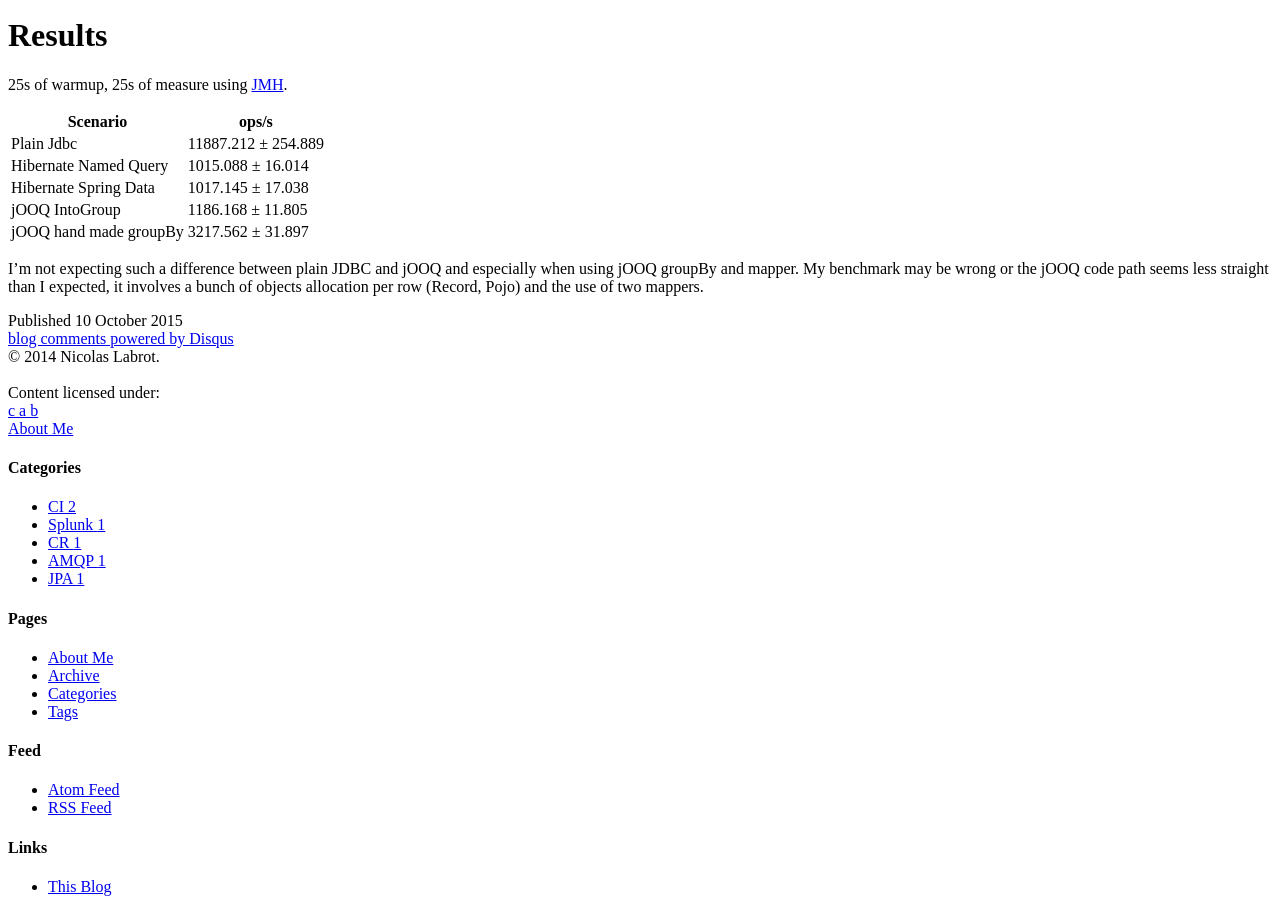
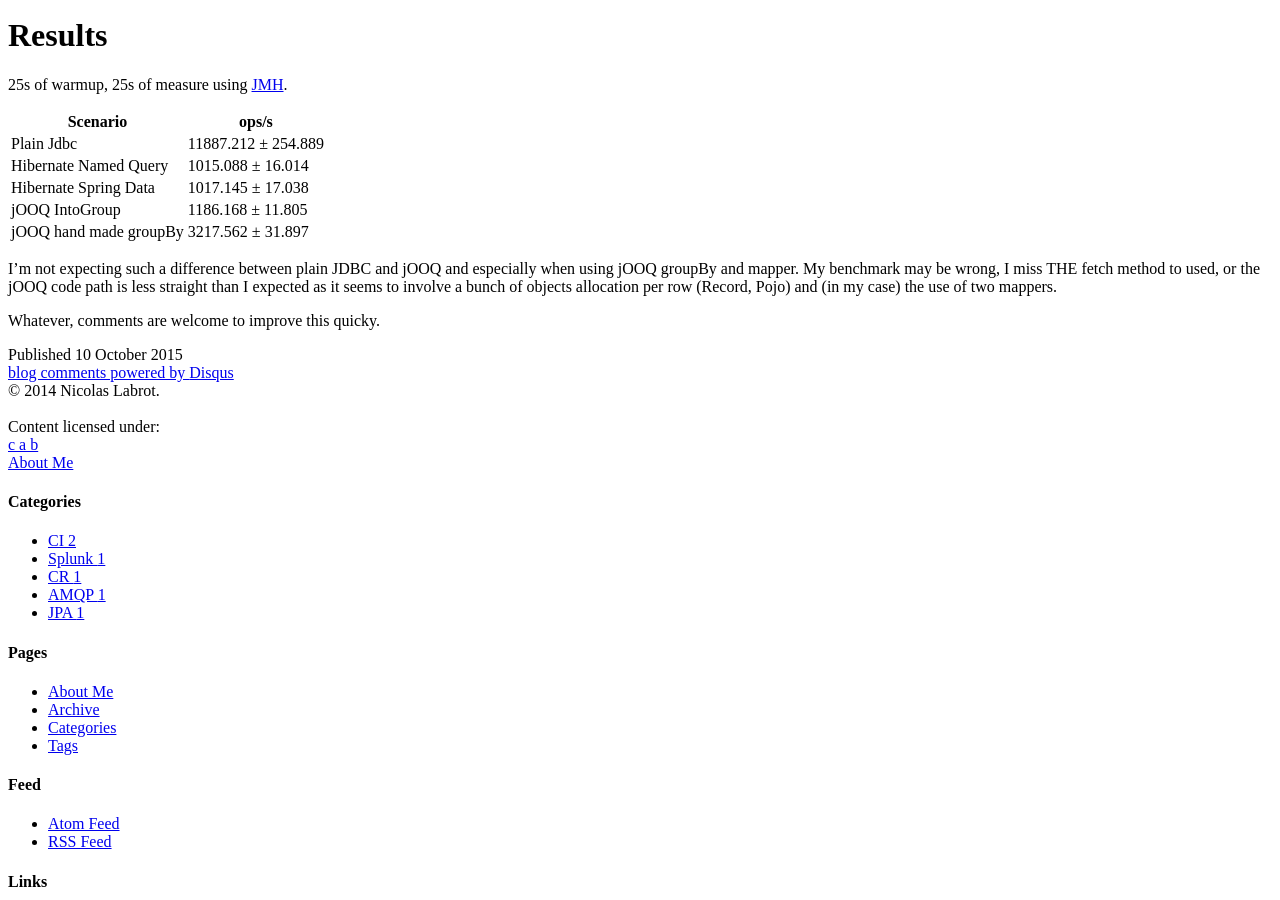
Before and after one commit to nithril/nithril.github.io, a Jekyll site: the page built from _posts/2015-10-10-quicky-join-query-using-jooq-hibernate-jdbc.markdown, in a window 1280 px wide and 900 px high, scrolled down 2915 px. Built offline with Jekyll 4.4.1, drawn with Linux system fonts in a browser that asks for light colours; nearby versions of some CDN libraries; library files that are not in the unit come from our copies; comment, search, counter and statistics services are not loaded.

Commit message:
Quicky: Jooq / Hibernate / JDBC

```diff
--- a/_posts/2015-10-10-quicky-join-query-using-jooq-hibernate-jdbc.markdown
+++ b/_posts/2015-10-10-quicky-join-query-using-jooq-hibernate-jdbc.markdown
@@ -194,4 +194,6 @@ public List<AuthorWithBooks> findAuthorsWithBooksUsingSpringData() {
 | jOOQ hand made groupBy       | 3217.562  ± 31.897  |
 
 I'm not expecting such a difference between plain JDBC and jOOQ and especially when using jOOQ groupBy and mapper.
-My benchmark may be wrong or the jOOQ code path seems less straight than I expected, it involves a bunch of objects allocation per row (Record, Pojo) and the use of two mappers.
+My benchmark may be wrong, I miss THE fetch method to used, or the jOOQ code path is less straight than I expected as it seems to involve a bunch of objects allocation per row (Record, Pojo) and (in my case) the use of two mappers.
+
+Whatever, comments are welcome to improve this quicky.
```
